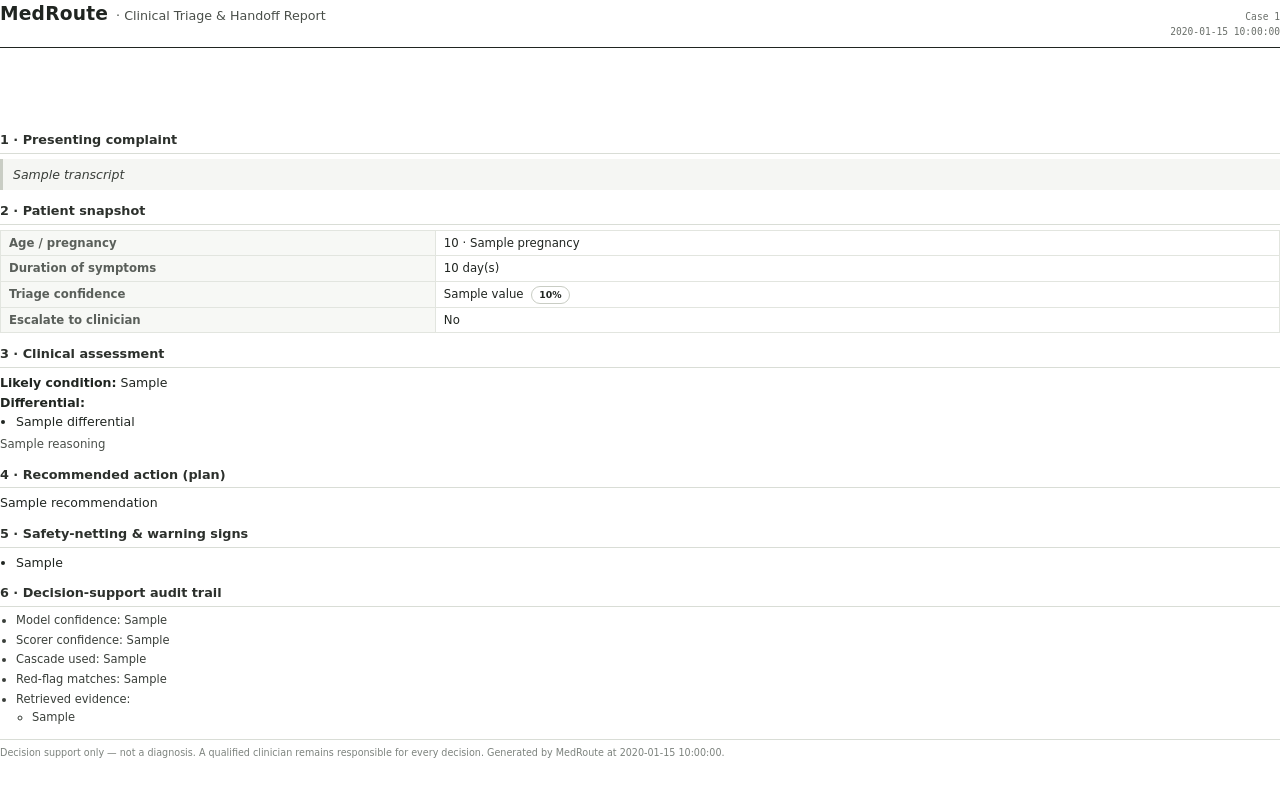
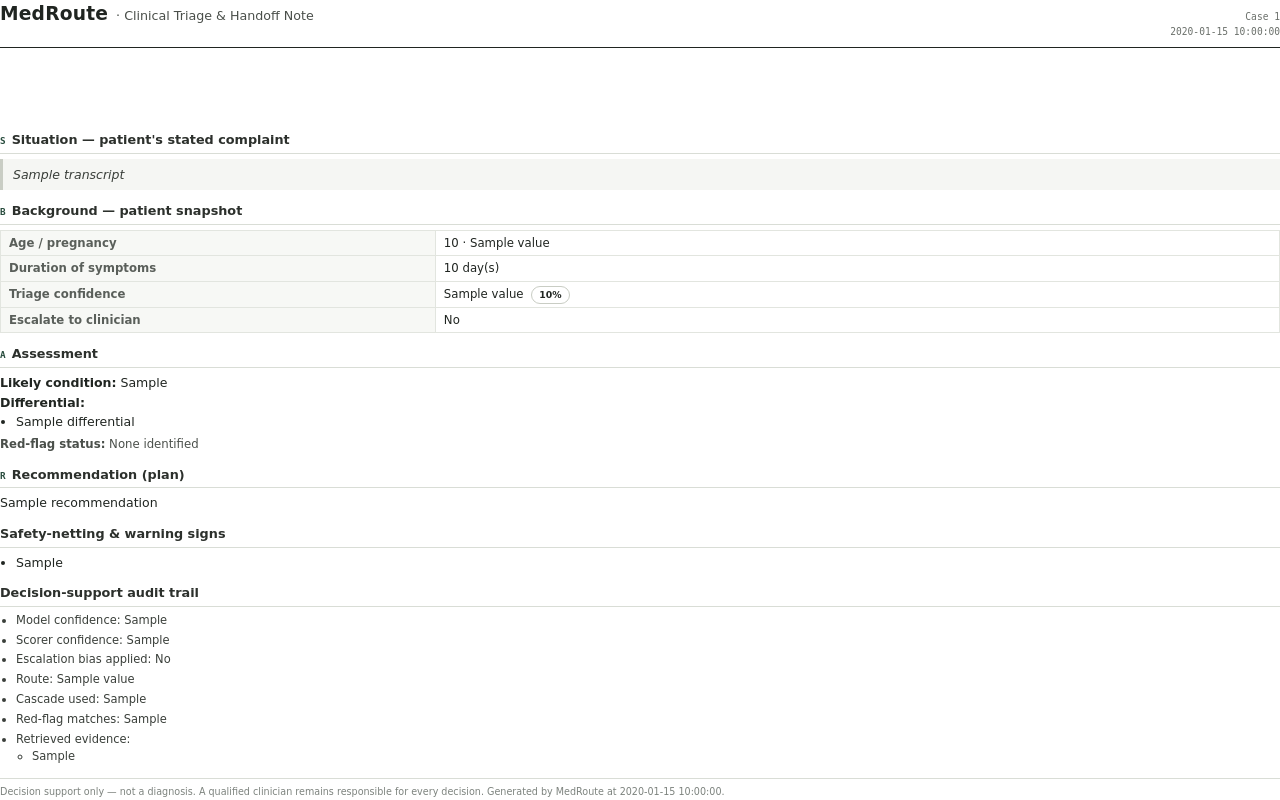
Before and after one commit to imadnan4/MedRoute, a Python web app: template pipeline/templates/report.html in a window 1280 px wide. Run offline with Jinja, Linux system fonts and the light colour scheme; the template is opened without the code that fills it: most values are stand-ins (such as "Sample title", 1, 10 or a date in 2020).

Commit message:
Clinician handoff report: English clinical output, SBAR template, stop scorer-debug leak

```diff
--- a/agents/triage_agent.py
+++ b/agents/triage_agent.py
@@ -346,9 +346,9 @@ def run_triage(
         ).strip()
 
     reasoning = (
-        f"scorer: {score.reasoning}; "
-        f"cascade: {' → '.join(cascade)}; "
-        f"fused_confidence={fused:.2f}"
+        f"Complexity scorer confidence {score.confidence:.2f}"
+        + ("; escalation bias applied" if score.escalation_bias_applied else "")
+        + f". Cascade: {' → '.join(cascade)}."
     )
 
     return TriageResult(
--- a/backend/agents/tools/openrouter_infer.py
+++ b/backend/agents/tools/openrouter_infer.py
@@ -291,9 +291,9 @@ def infer_text(symptoms_and_context: str) -> str:
     language_instruction = ""
     if _looks_like_roman_urdu(symptoms_and_context):
         language_instruction = (
-            "\n\nOutput language requirement: The patient spoke Roman Urdu. "
-            "Write the assessment, recommendation, and warning signs in simple "
-            "Roman Urdu using Latin letters only."
+            "\n\nOutput language requirement: Write the clinical assessment, "
+            "recommendation, and warning signs in clear professional English. "
+            "(The patient's own words are recorded separately for the clinician.)"
         )
 
     request_body = {
--- a/backend/agents/triage_agent.py
+++ b/backend/agents/triage_agent.py
@@ -346,9 +346,9 @@ def run_triage(
         ).strip()
 
     reasoning = (
-        f"scorer: {score.reasoning}; "
-        f"cascade: {' → '.join(cascade)}; "
-        f"fused_confidence={fused:.2f}"
+        f"Complexity scorer confidence {score.confidence:.2f}"
+        + ("; escalation bias applied" if score.escalation_bias_applied else "")
+        + f". Cascade: {' → '.join(cascade)}."
     )
 
     return TriageResult(
--- a/backend/pipeline/templates/report.html
+++ b/backend/pipeline/templates/report.html
@@ -2,7 +2,7 @@
 <html lang="en">
   <head>
     <meta charset="UTF-8" />
-    <title>MedRoute Clinical Triage Report</title>
+    <title>MedRoute Clinical Triage &amp; Handoff Note</title>
     <style>
       @page {
         size: A4;
@@ -52,15 +52,8 @@
         padding-bottom: 7px;
         margin-bottom: 11px;
       }
-      .brand-header .brand {
-        font-weight: 700;
-        font-size: 14pt;
-        letter-spacing: 0.01em;
-      }
-      .brand-header .doc-title {
-        font-size: 9.5pt;
-        color: #4a4f4a;
-      }
+      .brand-header .brand { font-weight: 700; font-size: 14pt; letter-spacing: 0.01em; }
+      .brand-header .doc-title { font-size: 9.5pt; color: #4a4f4a; }
       .brand-header .meta {
         font-family: "DejaVu Sans Mono", monospace;
         font-size: 7.2pt;
@@ -77,18 +70,8 @@
       .urgency-urgent { background: #b45309; }
       .urgency-soon { background: #9a7b17; }
       .urgency-routine { background: #2f6b3f; }
-      .urgency-band .urgency-label {
-        display: block;
-        font-weight: 700;
-        font-size: 11pt;
-        letter-spacing: 0.01em;
-      }
-      .urgency-band .urgency-sub {
-        display: block;
-        font-size: 8.6pt;
-        opacity: 0.95;
-        margin-top: 1px;
-      }
+      .urgency-band .urgency-label { display: block; font-weight: 700; font-size: 11pt; letter-spacing: 0.01em; }
+      .urgency-band .urgency-sub { display: block; font-size: 8.6pt; opacity: 0.95; margin-top: 1px; }
       .alert-banner {
         background: #fbe9e7;
         border: 1px solid #c0392b;
@@ -108,6 +91,13 @@
         padding-bottom: 3px;
         margin-bottom: 5px;
       }
+      .sbar-tag {
+        font-family: "DejaVu Sans Mono", monospace;
+        font-size: 7pt;
+        font-weight: 700;
+        color: #294d3e;
+        margin-right: 6px;
+      }
       .quote {
         background: #f5f6f3;
         border-left: 3px solid #c9cdc4;
@@ -116,11 +106,7 @@
         color: #3a3f3a;
         white-space: pre-wrap;
       }
-      table.snapshot {
-        width: 100%;
-        border-collapse: collapse;
-        font-size: 8.8pt;
-      }
+      table.snapshot { width: 100%; border-collapse: collapse; font-size: 8.8pt; }
       table.snapshot td {
         padding: 3px 8px;
         border: 1px solid #e2e5df;
@@ -134,11 +120,7 @@
       }
       ul { padding-left: 16px; }
       li { margin-bottom: 2px; }
-      .reasoning {
-        margin-top: 4px;
-        color: #4a4f4a;
-        font-size: 8.8pt;
-      }
+      .reasoning { margin-top: 4px; color: #4a4f4a; font-size: 8.8pt; }
       .badge {
         display: inline-block;
         font-size: 7pt;
@@ -166,7 +148,7 @@
     <header class="brand-header">
       <div>
         <span class="brand">MedRoute</span>
-        <span class="doc-title">&nbsp;· Clinical Triage &amp; Handoff Report</span>
+        <span class="doc-title">&nbsp;· Clinical Triage &amp; Handoff Note</span>
       </div>
       <div class="meta">
         Case {{ case_id or "—" }}<br />
@@ -186,14 +168,14 @@
     {% endif %}
 
     <section>
-      <h2>1 · Presenting complaint</h2>
+      <h2><span class="sbar-tag">S</span>Situation — patient's stated complaint</h2>
       <p class="quote">{{ transcript or "(not recorded)" }}</p>
     </section>
 
     <section>
-      <h2>2 · Patient snapshot</h2>
+      <h2><span class="sbar-tag">B</span>Background — patient snapshot</h2>
       <table class="snapshot">
-        <tr><td class="k">Age / pregnancy</td><td>{{ patient.age_for_display }}{% if patient.pregnancy %} · {{ patient.pregnancy }}{% endif %}</td></tr>
+        <tr><td class="k">Age / pregnancy</td><td>{{ patient.age_for_display }}{% if patient.pregnancy %} · {{ patient.pregnancy.value }}{% endif %}</td></tr>
         <tr><td class="k">Duration of symptoms</td><td>{{ patient.duration_days if patient.duration_days is not none else "not stated" }}{% if patient.duration_days is not none %} day(s){% endif %}</td></tr>
         <tr><td class="k">Triage confidence</td><td>{{ result.confidence_level.value }} <span class="badge {{ badge_class }}">{{ "%.0f"|format(result.confidence*100) }}%</span></td></tr>
         <tr><td class="k">Escalate to clinician</td><td>{% if is_red_flag %}YES{% else %}No{% endif %}</td></tr>
@@ -201,7 +183,7 @@
     </section>
 
     <section>
-      <h2>3 · Clinical assessment</h2>
+      <h2><span class="sbar-tag">A</span>Assessment</h2>
       <p><strong>Likely condition:</strong> {{ result.likely_condition }}</p>
       {% if result.differential %}
       <p><strong>Differential:</strong></p>
@@ -209,18 +191,16 @@
         {% for d in result.differential %}<li>{{ d }}</li>{% endfor %}
       </ul>
       {% endif %}
-      {% if result.reasoning %}
-      <p class="reasoning">{{ result.reasoning }}</p>
-      {% endif %}
+      <p class="reasoning"><strong>Red-flag status:</strong> {{ "Triggered — " ~ red_flag_message if result.red_flag and result.red_flag.triggered else "None identified" }}</p>
     </section>
 
     <section>
-      <h2>4 · Recommended action (plan)</h2>
+      <h2><span class="sbar-tag">R</span>Recommendation (plan)</h2>
       <p>{{ result.recommendation }}</p>
     </section>
 
     <section>
-      <h2>5 · Safety-netting &amp; warning signs</h2>
+      <h2>Safety-netting &amp; warning signs</h2>
       {% if result.watch_for %}
       <ul>
         {% for w in result.watch_for %}<li>{{ w }}</li>{% endfor %}
@@ -231,10 +211,12 @@
     </section>
 
     <section>
-      <h2>6 · Decision-support audit trail</h2>
+      <h2>Decision-support audit trail</h2>
       <ul class="evi">
         <li>Model confidence: {{ result.model_confidence if result.model_confidence is not none else "—" }}</li>
         <li>Scorer confidence: {{ result.scorer_confidence if result.scorer_confidence is not none else "—" }}</li>
+        <li>Escalation bias applied: {% if result.route.value == "escalation_bias" %}Yes{% else %}No{% endif %}</li>
+        <li>Route: {{ result.route.value | replace("_", " ") }}</li>
         <li>Cascade used: {{ result.cascade_used|join(", ") if result.cascade_used else "—" }}</li>
         {% if red_flag_matched %}
         <li>Red-flag matches: {{ red_flag_matched|join(", ") }}</li>
```
Also changed, not shown: agents/tools/openrouter_infer.py (+5 -6 lines), pipeline/templates/report.html (+25 -43 lines).
